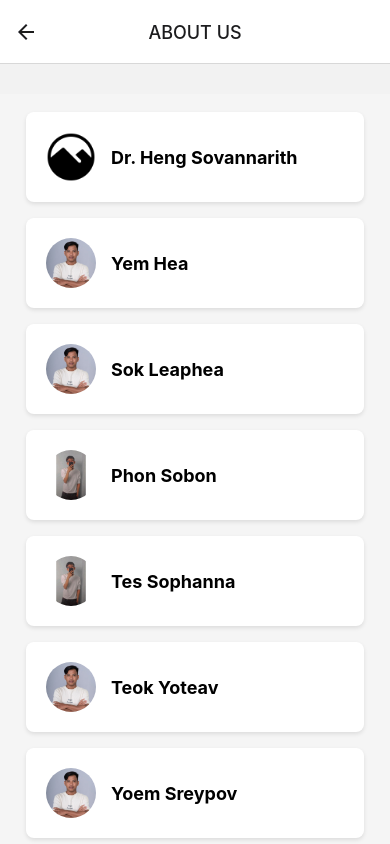
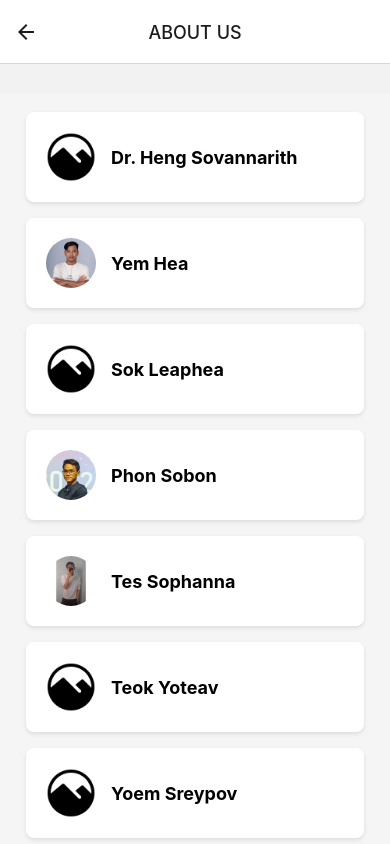
Before and after one commit to heayem/smart-trash-bin-app, a React Native app: screen /AboutUs in a window 390 px wide. Shown: the top 844 px of the page. Built offline with nearby package versions, Linux system fonts and the light colour scheme.

Commit message:
change_team_image

```diff
--- a/screens/AbooutUs.js
+++ b/screens/AbooutUs.js
@@ -15,12 +15,12 @@ const TeamMembers = [
   {
     id: "3",
     title: "Sok Leaphea",
-    image: require('../assets/team/yem_hea.jpg'),
+    image: require('../assets/team/gallery.png'),
   },
   {
     id: "4",
     title: "Phon Sobon",
-    image: require('../assets/team/tes_sophanna.jpg'),
+    image: require('../assets/team/phon_sobon.jpg'),
   },
   {
     id: "5",
@@ -30,12 +30,12 @@ const TeamMembers = [
   {
     id: "6",
     title: "Teok Yoteav",
-    image: require('../assets/team/yem_hea.jpg'),
+    image: require('../assets/team/gallery.png'),
   },
   {
     id: "7",
     title: "Yoem Sreypov",
-    image: require('../assets/team/yem_hea.jpg'),
+    image: require('../assets/team/gallery.png'),
   },
   {
     id: "8",
```
